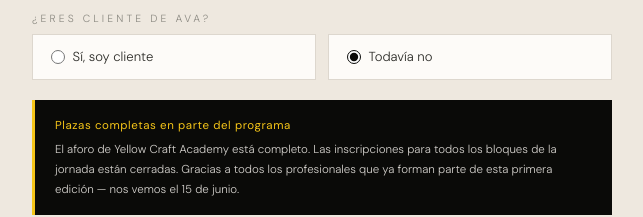
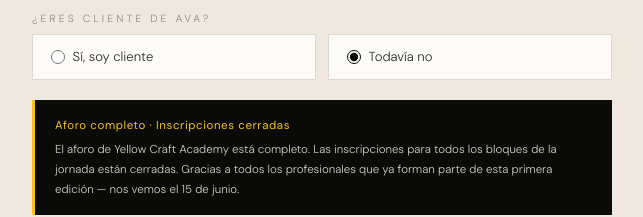
Before and after one commit to Manvott/yellow-craft-academy, a Next.js app: page /en/evento in a window 1280 px wide. Shown: the part 6834-7051 px from the top of the page, without its empty margins (318-961 px from the left). Built offline with nearby package versions, Linux system fonts and the light colour scheme.

Commit message:
fix(registro): titulo aviso aforo completo en toda la jornada

```diff
--- a/components/landing/LandingClient.tsx
+++ b/components/landing/LandingClient.tsx
@@ -354,7 +354,7 @@ function RegistroForm() {
       {/* Aviso cupos completos */}
       <div style={{ padding: '1rem 1.25rem', background: 'var(--negro)', borderLeft: '3px solid var(--amarillo)', marginTop: '0.5rem' }}>
         <p style={{ fontSize: '0.72rem', color: 'rgba(247,243,238,0.85)', lineHeight: 1.7, fontFamily: 'DM Sans, sans-serif' }}>
-          <strong style={{ color: 'var(--amarillo)', display: 'block', marginBottom: '0.3rem', letterSpacing: '0.05em' }}>Plazas completas en parte del programa</strong>
+          <strong style={{ color: 'var(--amarillo)', display: 'block', marginBottom: '0.3rem', letterSpacing: '0.05em' }}>Aforo completo · Inscripciones cerradas</strong>
           El aforo de Yellow Craft Academy está completo. Las inscripciones para todos los bloques de la jornada están cerradas.
           Gracias a todos los profesionales que ya forman parte de esta primera edición — nos vemos el 15 de junio.
         </p>
```
